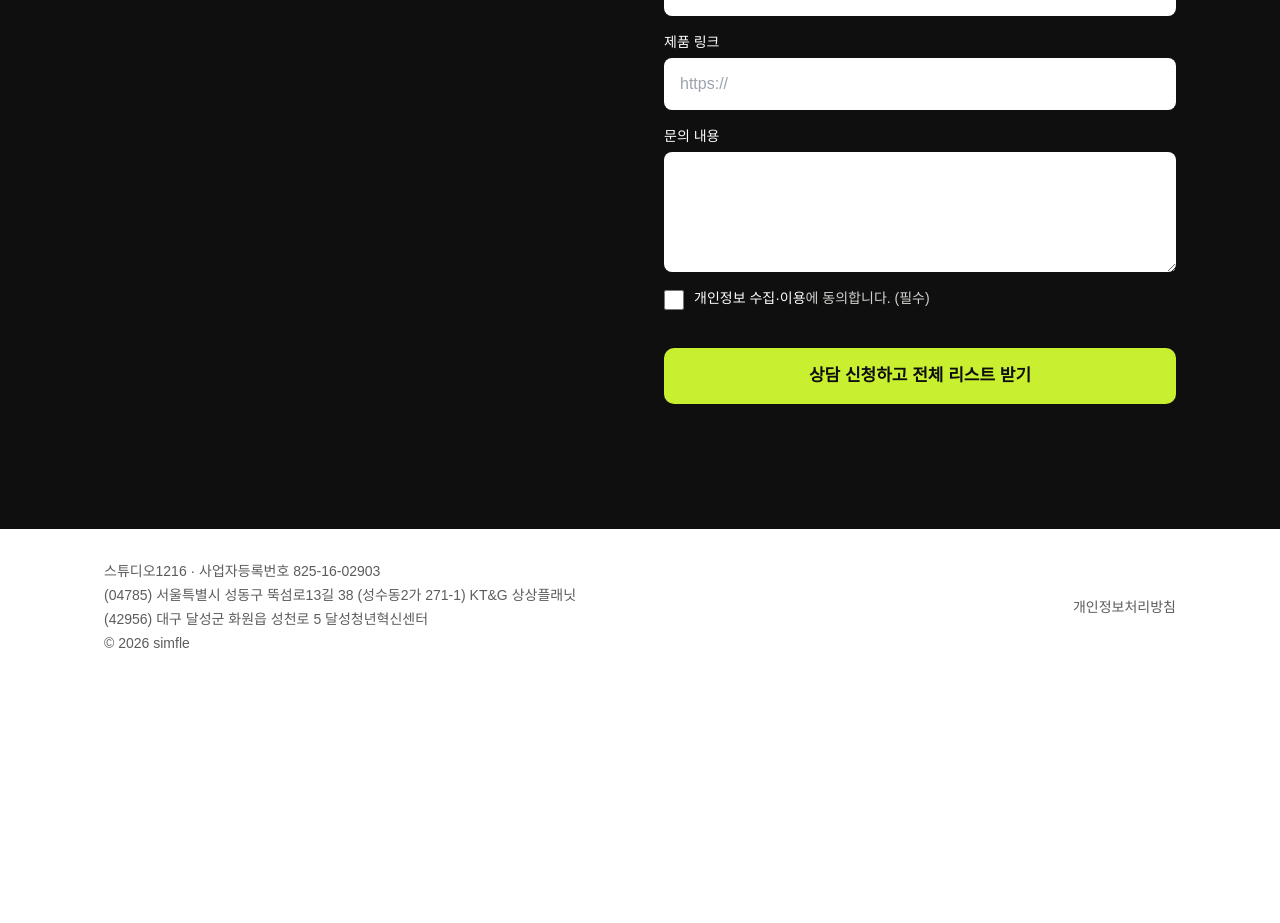
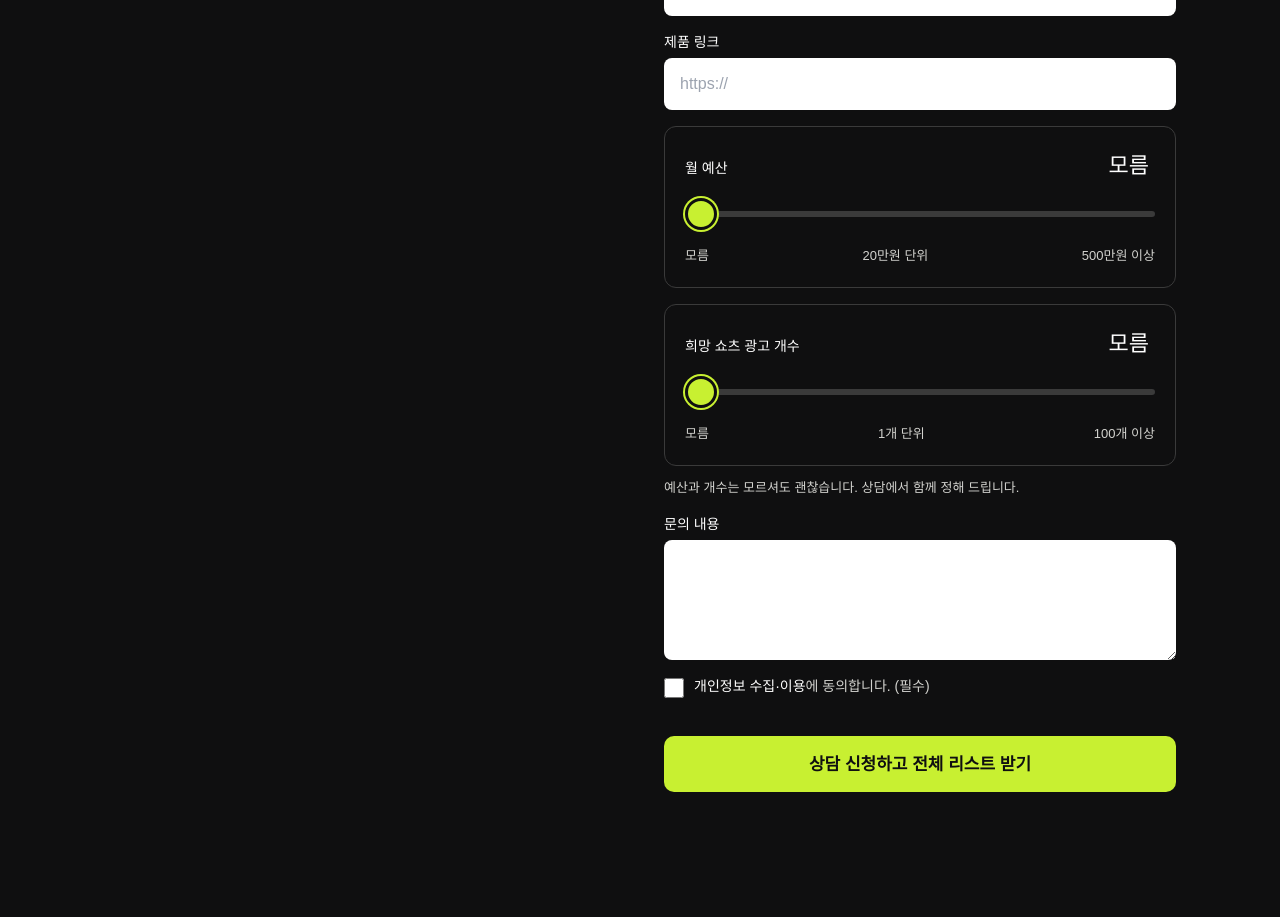
Before and after one commit to hagojob101-home/seeding-platform, a Next.js app: page /simfle in a window 1280 px wide. Shown: the part 7220-8143 px from the top of the page. Before the commit the page ends 7905 px from the top, so only its background shows below. Built offline with nearby package versions, Linux system fonts and the light colour scheme; a web font is replaced by a local one.

Commit message:
simfle 상담 폼: 월 예산(모름~500만원 이상, 20만원 단위)·희망 쇼츠 개수(모름~100개 이상) 슬라이더, 큰 손잡이
Co-Authored-By: Claude Opus 5.5 <noreply@anthropic.com>

```diff
--- a/pages/simfle/index.js
+++ b/pages/simfle/index.js
@@ -324,8 +324,31 @@ function Reviews() {
   )
 }
 
+// 월 예산: 0 = 모름, 1~24 = 20만원 단위, 25 = 500만원 이상 / 쇼츠: 0 = 모름, 100 = 100개 이상
+const budgetLabel = b => (b === 0 ? '모름' : b === 25 ? '500만원 이상' : `${b * 20}만원`)
+const shortsLabel = s => (s === 0 ? '모름' : s === 100 ? '100개 이상' : `${s}개`)
+const planHint = b => (b === 0 ? '' : b * 20 < 69 ? '이 예산이면 7일 체험(0원)으로 먼저 시작해 보세요.' : b * 20 < 270 ? '이 예산이면 프로(월 69만원)부터 상담드려요.' : '이 예산이면 맥스(월 270만원) 또는 엔터프라이즈로 상담드려요.')
+
+function RangeField({ id, label, value, setValue, max, text, ends, children }) {
+  return (
+    <div className="flex flex-col gap-2.5 p-5 border border-sf-body rounded-xl">
+      <div className="flex items-baseline justify-between gap-3">
+        <label htmlFor={id} className="text-sm font-medium">{label}</label>
+        <output htmlFor={id} className="font-plexmono text-[22px] font-medium">
+          <span className={value ? 'bg-sf-accent text-sf-ink px-1.5' : 'px-1.5'}>{text}</span>
+        </output>
+      </div>
+      <input id={id} name={id} type="range" min="0" max={max} step="1" value={value} onChange={e => setValue(+e.target.value)} aria-valuetext={text} className="sf-range" />
+      <div aria-hidden="true" className="flex justify-between text-[13px] text-sf-dim">{ends.map(t => <span key={t}>{t}</span>)}</div>
+      {children}
+    </div>
+  )
+}
+
 function ContactForm({ product, setProduct, analysis }) {
   const [status, setStatus] = useState({ state: 'idle', msg: '' })
+  const [budget, setBudget] = useState(0)
+  const [shorts, setShorts] = useState(0)
 
   async function onSubmit(e) {
     e.preventDefault()
@@ -342,7 +365,7 @@ function ContactForm({ product, setProduct, analysis }) {
           job_title: t('company'), // 기존 API 필수 항목 → 회사·브랜드명으로 채움
           phone_number: t('phone'),
           website_url: t('product'),
-          inquiry_message: [`[회사·브랜드] ${t('company')}`, note, t('message') || '전체 리스트와 상담을 요청합니다.'].filter(Boolean).join('\n').slice(0, 2000),
+          inquiry_message: [`[회사·브랜드] ${t('company')}`, `[월 예산] ${budgetLabel(budget)} · [희망 쇼츠] ${shortsLabel(shorts)}`, note, t('message') || '전체 리스트와 상담을 요청합니다.'].filter(Boolean).join('\n').slice(0, 2000),
           company_fax: f.company_fax || '',
         }),
       })
@@ -377,6 +400,11 @@ function ContactForm({ product, setProduct, analysis }) {
         <label htmlFor="product" className={label}>제품 링크</label>
         <input id="product" name="product" type="url" placeholder="https://" maxLength={300} value={product} onChange={e => setProduct(e.target.value)} className={input} />
       </div>
+      <RangeField id="budget" label="월 예산" value={budget} setValue={setBudget} max={25} text={budgetLabel(budget)} ends={['모름', '20만원 단위', '500만원 이상']}>
+        {budget > 0 && <p className="m-0 text-sm text-sf-accent">{planHint(budget)}</p>}
+      </RangeField>
+      <RangeField id="shorts" label="희망 쇼츠 광고 개수" value={shorts} setValue={setShorts} max={100} text={shortsLabel(shorts)} ends={['모름', '1개 단위', '100개 이상']} />
+      <p className="m-0 -mt-1 text-[13px] text-sf-dim">예산과 개수는 모르셔도 괜찮습니다. 상담에서 함께 정해 드립니다.</p>
       <div className="flex flex-col gap-1.5">
         <label htmlFor="message" className={label}>문의 내용</label>
         <textarea id="message" name="message" rows={4} maxLength={1500} className="w-full px-4 py-3 text-base text-sf-ink bg-white border-0 rounded-lg resize-y" />
--- a/styles/globals.css
+++ b/styles/globals.css
@@ -40,6 +40,13 @@ body {
 .sf-mq { animation: sf-mq 45s linear infinite; }
 .sf-mqw:hover .sf-mq, .sf-mqw:focus-within .sf-mq { animation-play-state: paused; }
 .sf-mq-rev { animation-direction: reverse; }
+/* 상담 폼 슬라이더: 손가락으로 잡기 쉬운 큰 원(32px) */
+.sf-range { -webkit-appearance: none; appearance: none; width: 100%; height: 44px; margin: 0; background: transparent; cursor: pointer; }
+.sf-range::-webkit-slider-runnable-track { height: 6px; border-radius: 3px; background: #3A3A3A; }
+.sf-range::-moz-range-track { height: 6px; border-radius: 3px; background: #3A3A3A; }
+.sf-range::-webkit-slider-thumb { -webkit-appearance: none; width: 32px; height: 32px; margin-top: -13px; border-radius: 50%; background: var(--sf-accent); border: 3px solid var(--sf-ink); box-shadow: 0 0 0 2px var(--sf-accent); }
+.sf-range::-moz-range-thumb { width: 26px; height: 26px; border-radius: 50%; background: var(--sf-accent); border: 3px solid var(--sf-ink); box-shadow: 0 0 0 2px var(--sf-accent); }
+.sf-range::-moz-range-progress { height: 6px; border-radius: 3px; background: var(--sf-accent); }
 .sf-pc { transition: transform .2s ease, box-shadow .2s ease, border-color .2s ease; }
 .sf-pc:hover, .sf-pc:focus-within { transform: translate(-3px,-6px); box-shadow: 6px 8px 0 var(--sf-ink); border-color: var(--sf-ink); }
 .sf summary { cursor: pointer; }
```
